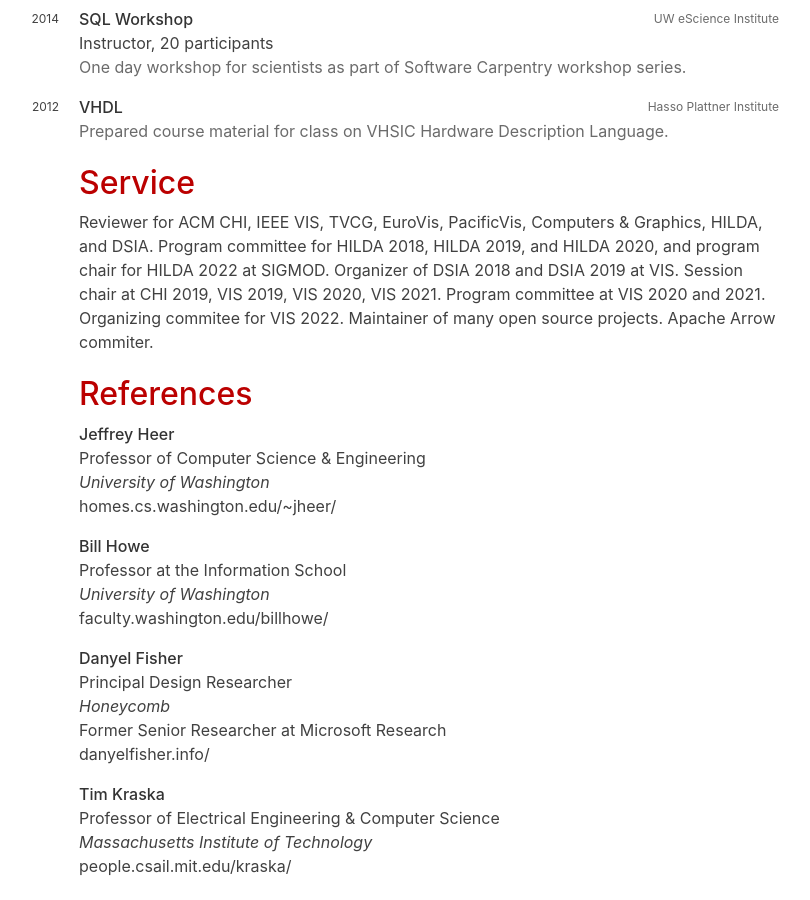
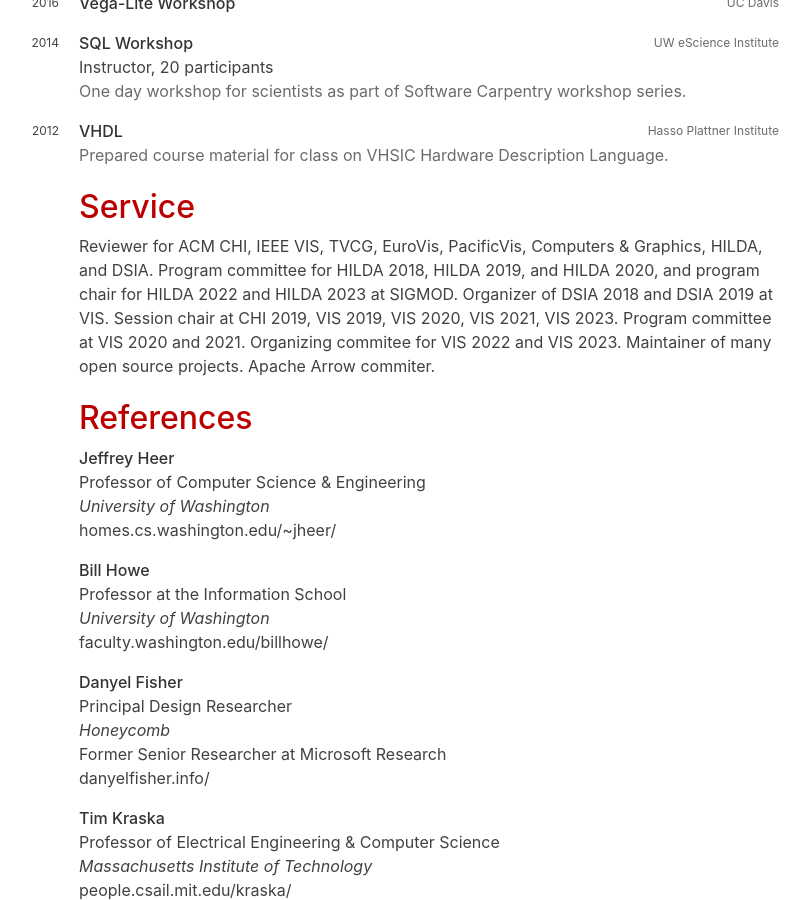
Before and after one commit to domoritz/domoritz.github.io, a Jekyll site: the page built from cv.html, in a window 1280 px wide and 900 px high, scrolled down 13098 px. Shown: the whole window, without its empty margins (261-1071 px from the left). Built offline with Jekyll 4.4.1, drawn with Linux system fonts in a browser that asks for light colours; some of the changed text lies outside the part shown.

Commit message:
Update CV

```diff
--- a/_data/mentoring.yml
+++ b/_data/mentoring.yml
@@ -3,9 +3,10 @@
   description: PhD Students I am (co-)advising at CMU.
   location: CMU
   who:
+    - Will Epperson
+    - Carol Xinyi Zheng
     - Frank Elavsky
-    - Carol Xinyi Zheng
-    - Will Epperson
+    - Hwei-Shin Harriman
 - title: "Thesis Commitee"
   year: 2020-2023
   location: CMU
--- a/cv.html
+++ b/cv.html
@@ -252,9 +252,9 @@
 
 <p>
   Reviewer for ACM CHI, IEEE VIS, TVCG, EuroVis, PacificVis, Computers & Graphics, HILDA, and DSIA.
-  Program committee for <a href="http://hilda.io/2018/">HILDA 2018</a>, <a href="http://hilda.io/2019/">HILDA 2019</a>, and <a href="http://hilda.io/2020/">HILDA 2020</a>, and program chair for <a href="https://hilda.io/2022/">HILDA 2022</a> at SIGMOD.
+  Program committee for <a href="http://hilda.io/2018/">HILDA 2018</a>, <a href="http://hilda.io/2019/">HILDA 2019</a>, and <a href="http://hilda.io/2020/">HILDA 2020</a>, and program chair for <a href="https://hilda.io/2022/">HILDA 2022</a> and <a href="https://hilda.io/2023/">HILDA 2023</a> at SIGMOD.
   Organizer of <a href="https://www.interactive-analysis.org/year/2018/">DSIA 2018</a> and <a href="https://www.interactive-analysis.org/">DSIA 2019</a> at VIS.
-  Session chair at CHI 2019, VIS 2019, VIS 2020, VIS 2021. Program committee at VIS 2020 and 2021. Organizing commitee for VIS 2022.
+  Session chair at CHI 2019, VIS 2019, VIS 2020, VIS 2021, VIS 2023. Program committee at VIS 2020 and 2021. Organizing commitee for VIS 2022 and VIS 2023.
   Maintainer of many open source projects. <a href="https://arrow.apache.org/committers/">Apache Arrow commiter</a>.
   <!-- <br/>
   Member of the <a href="https://frictionlessdata.io/">Frictionless Data</a> working group that aims to submit a specification to the <a href="https://www.ietf.org/">IETF</a>. -->
```
